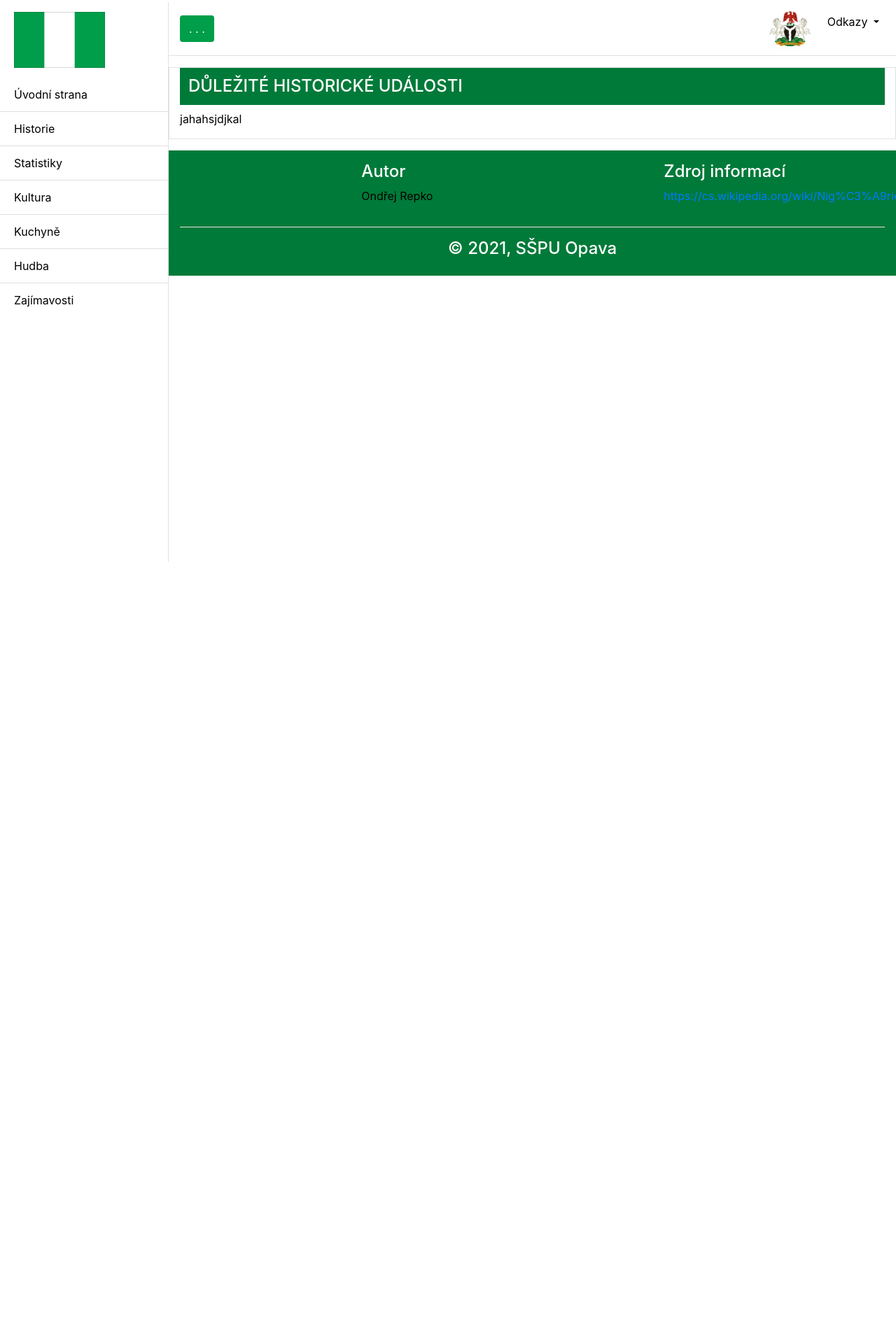
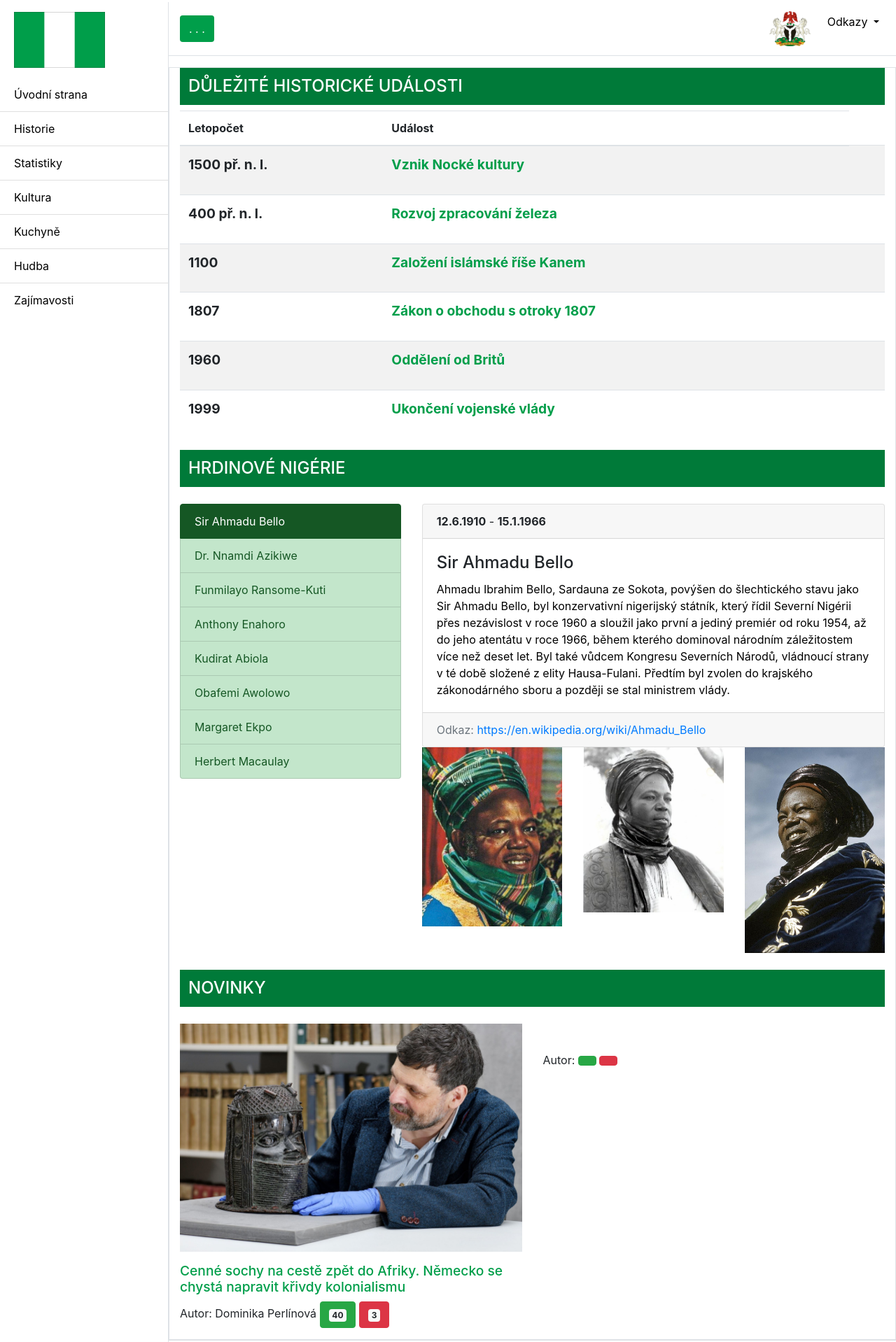
Before and after one commit to datboiErgoon/ukol-stat, a website: page ukol-stat/historie.html in a window 1280 px wide. Shown: the part 168-2086 px from the top of the page at 70% size. Before the commit the page ends 971 px from the top, so only its background shows below. Drawn offline with Linux system fonts and the light colour scheme.

Commit message:
Verze 6 - Zhotoven úkol (až na pár chyb)

```diff
--- /dev/null
+++ b/ukol-stat/css/historie.css
@@ -0,0 +1,69 @@
+.sdebar{
+    background-color:white;
+    color: black;
+}
+
+
+.hedr{
+    /*background-color:rgb(0, 158, 74);*/
+    background-color: rgb(0, 122, 57);
+    color: white;
+    }
+
+
+.drop{
+      color: black !important;
+    }
+
+
+.batn {
+    background-color: rgb(0, 158, 74);
+    color: white;
+    }
+
+
+h2 {
+        background-color: rgb(0, 122, 57);
+        color: white;
+        font-size: 1.5em;
+        padding: 0.5em;
+        text-transform: uppercase;
+}
+
+h3 {
+    color: rgb(0, 158, 74);
+    font-size: 1.2em;
+    margin: 0.5em 0;
+}
+
+p {
+    color: black;
+}
+
+.pcenter{
+    text-align: center;
+}
+
+#udalosti a {
+    font-weight: bold;
+    color: rgb(0, 158, 74);
+    font-size: 1.2em;
+}
+
+#udalosti .event-year {
+    font-weight: bold;
+    font-size: 1.2em;
+}
+
+#udalosti .event-evaluation {
+    font-weight: bold;
+    font-size: 1.2em;
+    text-align: center;
+}
+
+#zpravodaj h3 {
+    font-weight: bold;
+    font-size: 1.5em;
+    /*text-align: center;*/
+    padding-bottom: 20px;
+}
--- a/ukol-stat/historie.html
+++ b/ukol-stat/historie.html
@@ -15,7 +15,7 @@
 
   <!-- Custom styles for this template -->
   <link href="css/simple-sidebar.css" rel="stylesheet">
-  <link href="css/style.css" rel="stylesheet">
+  <link href="css/historie.css" rel="stylesheet">
 
   <link rel="icon" href="img/vlajka-nigerie.jpg">
 </head>
@@ -63,8 +63,8 @@
               </a>
               <div class="sdebar dropdown-menu dropdown-menu-right" aria-labelledby="navbarDropdown">
                 <a class="dropdown-item drop" href="#jedna">Události</a>
-                <a class="dropdown-item drop" href="#dejiny">Dějiny</a>
-                <a class="dropdown-item drop" href="#symboly">Symboly</a>
+                <a class="dropdown-item drop" href="#dva">Hrdinové</a>
+                <a class="dropdown-item drop" href="#tri">Novinky</a>
               </div>
             </li>
           </ul>
@@ -73,12 +73,79 @@
 
     <main>
       <div class="container border mt-3 mb-3">
-        <div class="row">
+        <div class="row" id="jedna">
           <div class="col-12">
             <h2>Důležité historické události</h2>
-            <p>jahahsjdjkal</p>
           </div>
         </div>
+
+
+        <div class="row">
+          <div class="col-12" id="udalosti">
+          <table class="table table-striped table-inverse">
+            <thead class="thead-inverse">
+              <tr>
+                <th>Letopočet</th>
+                <th>Událost</th>
+              </tr>
+              </thead>
+              <tbody>
+              </tbody>
+          </table>
+        </div>
+      </div>
+
+
+
+      <div class="row" id="dva">
+        <div class="col-12 mb-3">
+          <h2>Hrdinové Nigérie</h2>
+        </div>
+      </div>
+
+      <div class="row mb-4" id="postavy">
+        <div class="col-sm-4">
+          <div class="list-group">
+          </div>
+        </div>
+
+
+
+        <div class="col-sm-8">
+          <div id="portret">
+          <div class="card">
+            <div class="card-header">
+              Header
+            </div>
+
+            <div class="card-body">
+              <h4 class="card-title">Title</h4>
+              <p class="card-text">Text</p>
+            </div>
+
+            <div class="card-footer text-muted">
+              Footer
+            </div>
+
+          </div>
+          <div class="row gallery">
+          </div>
+
+        </div>
+      </div>
+      </div>
+
+
+
+
+      <div class="row" id="tri">
+        <div class="col-12">
+            <h2>Novinky</h2>
+        </div>
+      </div>
+
+      <div class="row" id="novinky">
+      </div>
       </div>
   </main>
     <footer class="container-fluid hedr text-white p-3">
@@ -108,7 +175,6 @@
 <!-- Bootstrap core JavaScript -->
 <script src="vendor/jquery/jquery.min.js"></script>
 <script src="vendor/bootstrap/js/bootstrap.bundle.min.js"></script>
-<script src="js/script.js"></script>
 <script src="js/historie.js"></script>
 
 <!-- Menu Toggle Script -->
--- a/ukol-stat/js/historie.js
+++ b/ukol-stat/js/historie.js
@@ -168,3 +168,97 @@ const heroes = [
         ]
      },
  ];
+
+ $(function(){
+   $("h2").on("click", function(){
+      $(this).parents(".row").next().slideToggle(800);
+   });
+
+events.forEach((event)=>{
+   $("#udalosti tbody").append(`<tr>
+   <td class="event-year">${event.year}</td>
+   <td>
+     <p class="event-name"><i class="fas fa-chevron-down"></i> <a href="${event.url}" target="_new">${event.event}</a></p>
+     <p class="event-detail">${event.detail}</p>
+   </td>
+   <td class="event-evaluation">${(event.evaluation == "true") ? '<i class="fas fa-plus-circle text-success"></i>' : '<i class="fas fa-minus-circle text-danger"></i>'}</td>
+</tr>`);
+});
+
+$(".event-detail").hide();
+$(".event-name i, .event-name a").on("mouseover", function(){
+   $("#udalosti tr").removeClass("bg-secondary text-white");
+   $(".event-detail").hide();
+   $(this).parent().next().show(850);
+});
+
+heroes.forEach((hero)=>{
+   $("#postavy .list-group").append(`<li class="list-group-item list-group-item-action list-group-item-success">${hero.name}</li>`);
+});
+
+function fillPersonCard(person) {
+   let hero = heroes.find(item => {return item.name === person});
+
+   $(".card-header").html(`<i class="fas fa-star-of-life"></i> <b>${hero.birth}</b> - <i class="fas fa-cross"></i> <b>${hero.death}</b>`);
+   $(".card-title").text(hero.name);
+   $(".card-text").text(hero.biography);
+   $(".card-footer").html(`Odkaz: <a href="${hero.online}">${hero.online}</a>`);
+
+   $(".gallery").empty();
+
+   for (let i = 0; i < hero.portraits.length; i++) {
+      $(".gallery").append(`<div class="col-sm-4"><img src="img/historie/${hero.portraits[i]}" alt="" class="img-fluid"></div>`);
+  }
+}
+
+$("#postavy li:first").addClass('active');
+fillPersonCard(heroes[0].name);
+
+$("#postavy li").on("click", function(){
+   $("#postavy li").removeClass("active");
+   $(this).addClass("active");
+   let person = $(this).text();
+   $("#portret").slideUp(1000, function(){
+       fillPersonCard(person);
+   });
+   $("#portret").slideDown(1000);
+});
+
+articles.forEach((article)=>{
+   $("#novinky").append(`
+   <div class="col-sm-6 mt-3 pb-3 border-bottom">
+     <article>
+       <figure>
+         <img src="img/historie/clanek/${article.gallery[0]}" alt="${article.title}" class="img-fluid">
+       </figure>
+       <h3>${article.title}</h3>
+       <div class="article-text">
+           <p>${article.text}</p>
+           <p><a href="${article.source}" target="_new">Celý článek</a></p>
+       </div>
+       <div class="article-footer">Autor: ${article.author}
+       <button type="button" class="btn btn-success likes"><i class="fas fa-thumbs-up"></i> <span class="badge badge-light">${article.likes}</span></button>
+       <button type="button" class="btn btn-danger dislikes"><i class="fas fa-thumbs-down"></i> <span class="badge badge-light">${article.dislikes}</span></button>
+       </div>
+     </article>
+   </div>
+`);
+});
+
+$(".article-text").hide();
+
+$("#novinky h3").on("click", function(){
+   $(this).next(".article-text").slideToggle(600);
+});
+
+$(".likes").on("click", function(){
+   let likes = parseInt($(this).find("span").text());
+   $(this).find("span").text(likes + 1);
+});
+
+$(".dislikes").on("click", function(){
+   let dislikes = parseInt($(this).find("span").text());
+   $(this).find("span").text(dislikes + 1);
+});
+
+})
--- a/ukol-stat/js/script.js
+++ b/ukol-stat/js/script.js
@@ -4,5 +4,6 @@ $("h2").click(function(){
   });
 */
 $("h2").click(function(){
-    $(this).nextAll().slideToggle();
+    $(this).nextAll().slideToggle(800);
+
   });
```
